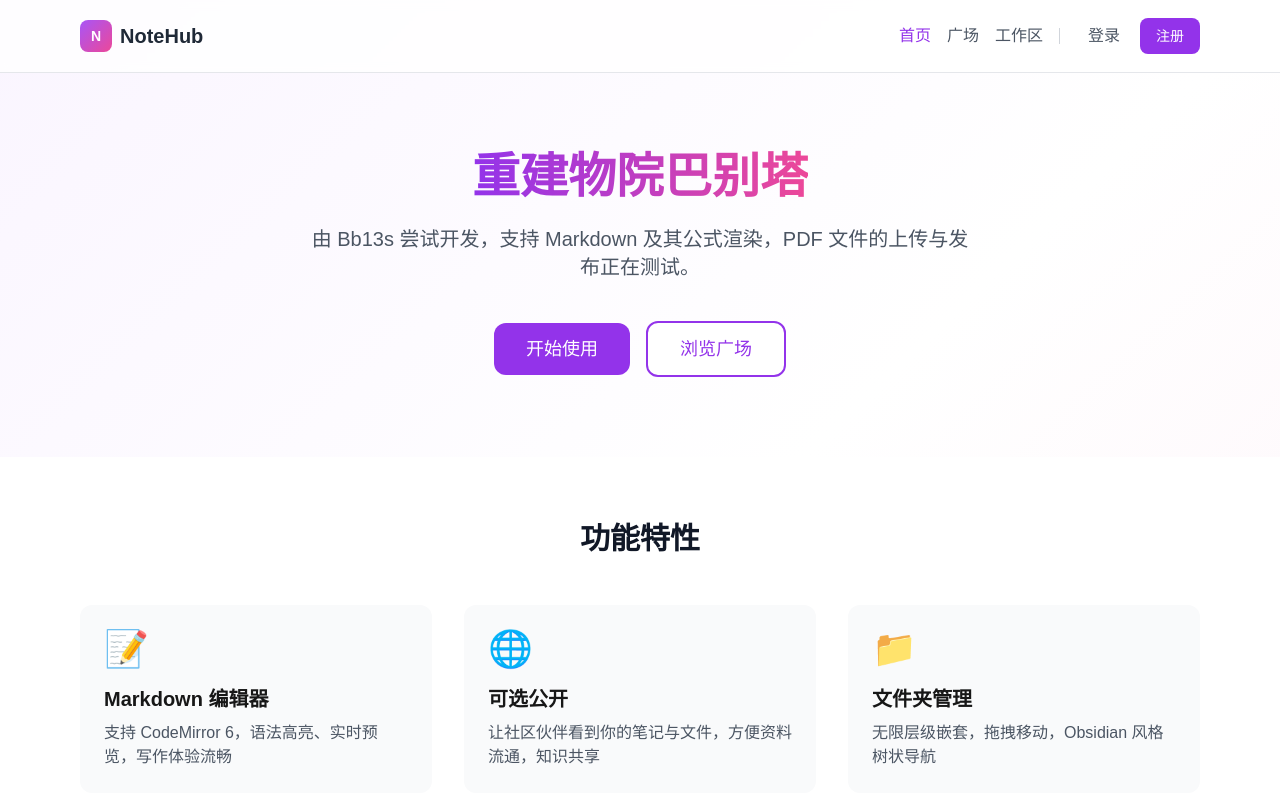
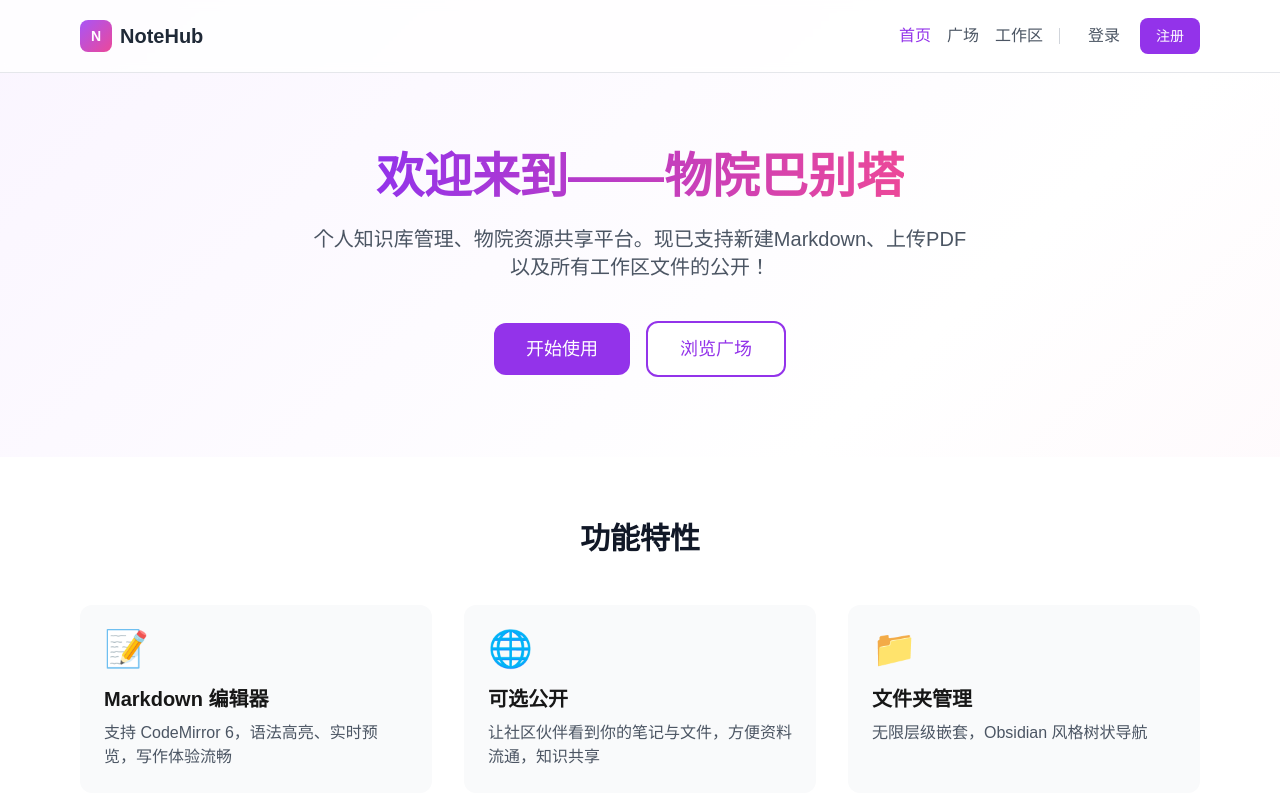
Before and after one commit to Bb13s/task1, a Next.js app: page / in a window 1280 px wide. Shown: the top 800 px of the page. Built offline with nearby package versions, Linux system fonts and the light colour scheme; no server answers; the database is empty.

Commit message:
Update homepage: new title, subtitle, remove drag-drop from features

```diff
--- a/src/app/page.tsx
+++ b/src/app/page.tsx
@@ -37,11 +37,11 @@ export default function HomePage() {
         <div className="max-w-4xl mx-auto text-center">
           <h1 className="text-5xl font-bold text-gray-900 mb-6">
             <span className="bg-gradient-to-r from-purple-600 to-pink-500 bg-clip-text text-transparent">
-              重建物院巴别塔
+              欢迎来到——物院巴别塔
             </span>
           </h1>
           <p className="text-xl text-gray-600 mb-10 max-w-2xl mx-auto">
-            由 Bb13s 尝试开发，支持 Markdown 及其公式渲染，PDF 文件的上传与发布正在测试。
+            个人知识库管理、物院资源共享平台。现已支持新建Markdown、上传PDF以及所有工作区文件的公开！
           </p>
           <div className="flex items-center justify-center gap-4">
             <Link
@@ -78,7 +78,7 @@ export default function HomePage() {
             <div className="p-6 rounded-xl bg-gray-50 hover:bg-purple-50 transition-colors">
               <div className="text-4xl mb-4">📁</div>
               <h3 className="text-xl font-semibold mb-2">文件夹管理</h3>
-              <p className="text-gray-600">无限层级嵌套，拖拽移动，Obsidian 风格树状导航</p>
+              <p className="text-gray-600">无限层级嵌套，Obsidian 风格树状导航</p>
             </div>
           </div>
         </div>
```
